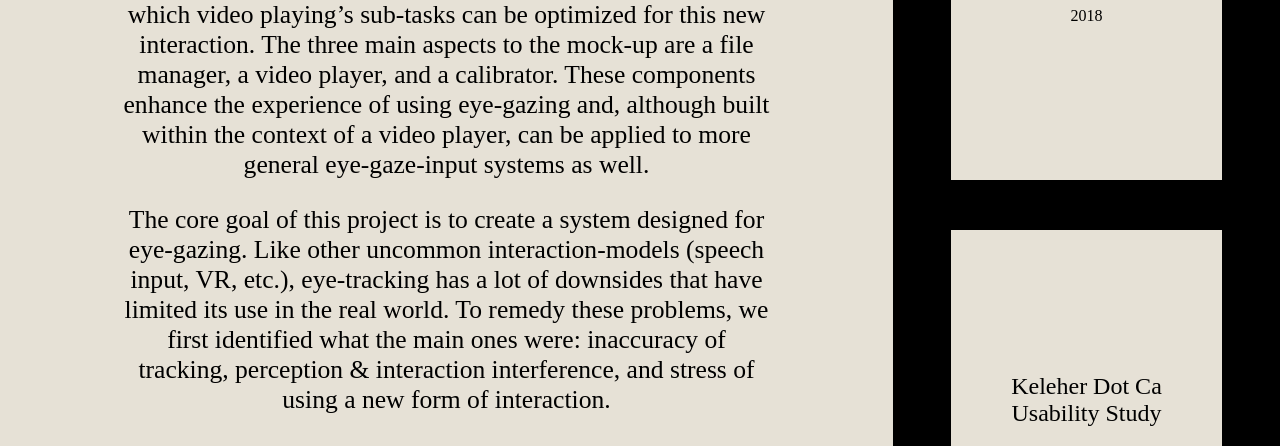
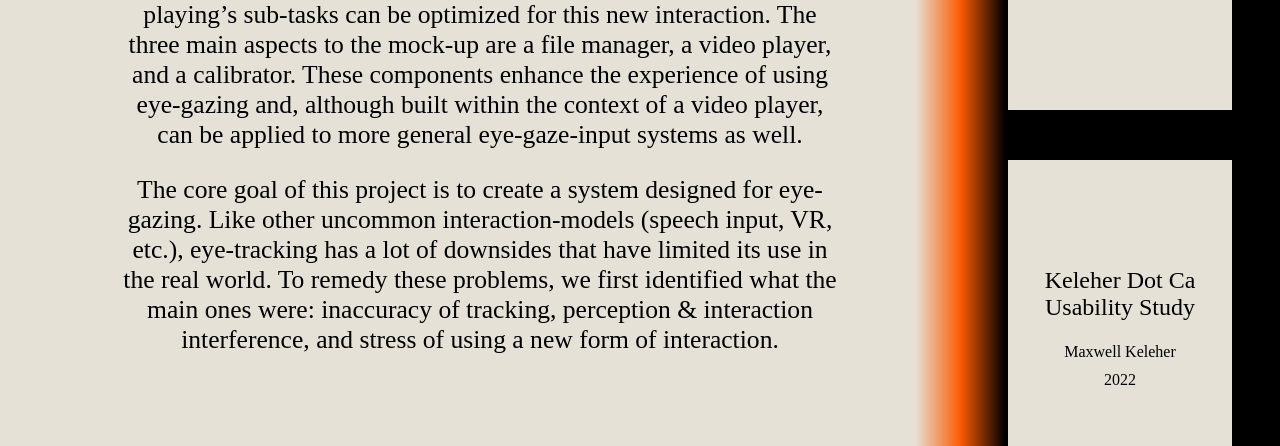
Before and after one commit to maxkele/maxkele.github.io, an Astro site: page /projects/eyeos in a window 1280 px wide. Shown: the part 276-722 px from the top of the page. Built offline with nearby package versions, Linux system fonts and the light colour scheme; Astro itself is replaced by a stand-in of ours; a web font is replaced by a local one.

Commit message:
add lightleak

```diff
--- a/src/layouts/Project.astro
+++ b/src/layouts/Project.astro
@@ -25,12 +25,15 @@ const { frontmatter } = Astro.props
 
 <style>
 	.projectGallery {
-		display: flex;
-		flex-direction: row;
+		/* display: flex;
+		flex-direction: row; */
+        display: grid;
+        grid-template-columns: 3fr 1fr;
 	}
 
 	.exhibit {
-        flex-basis: 85%;
+        /* position: relative; */
+        /* flex-basis: 85%; */
         text-align: center;
         font-size: 1.6rem;
         color: var(--black);
@@ -38,32 +41,62 @@ const { frontmatter } = Astro.props
         padding: 160px 120px;
         box-sizing: border-box;
         max-height: 100vh;
-        overflow-y: scroll;
+
+		overflow-y: scroll;
+		overflow-x: hidden;
+		scrollbar-width: none;
+		scroll-behavior: smooth;
 
         /* background-color: var(--white); */
-        background: linear-gradient(90deg, var(--black) 50%, var(--white) 50%);
+        background: linear-gradient(90deg, var(--white) 50%, var(--black) 50%);
 		background-size: 200%;
-		background-position: 100%;
+		background-position: 0%;
 
         animation: about-intro 2s var(--ease) 1;
-
 	}
 
+    .exhibit::-webkit-scrollbar
+    {
+        width: 12px;
+        background-color: transparent;
+    }
+
+    .exhibit::-webkit-scrollbar-thumb {
+        background-color: var(--foreground);
+        border-radius: 12px;
+        box-shadow: inset 0 0 0 2px var(--background);
+    }
+
     .exhibit::after{
+        --width: 90px;
+
+		content: "";
+		display: block;
+		width: var(--width);
+        height: 100%;
+
+		position: absolute;
+		z-index: 99;
+		top: 0;
+		bottom: 0;
+		right: calc((var(--width) * -0.5) + 25vw);
+
         background: linear-gradient(90deg, transparent, var(--orange), transparent);
 		animation: about-beam-intro 2s var(--ease) 1;
     }
 
     .info > p {
         margin: 0;
+        font-size: 1.2rem;
     }
 
     .info > h2 {
         margin: 100px 0 10px 0;
-        font-size: 1.8rem;
+        font-size: 1.4rem;
     }
 
 	.scroller {
+        z-index: 1;
 	}
 
 	.darkButton {
@@ -94,7 +127,7 @@ const { frontmatter } = Astro.props
 
 	@keyframes about-beam-intro
 	{
-		from { transform: translateX(25vw); }
+		from { transform: translateX(-75vw); }
 		to { transform: translateX(0vw); }
 	}
 
```
